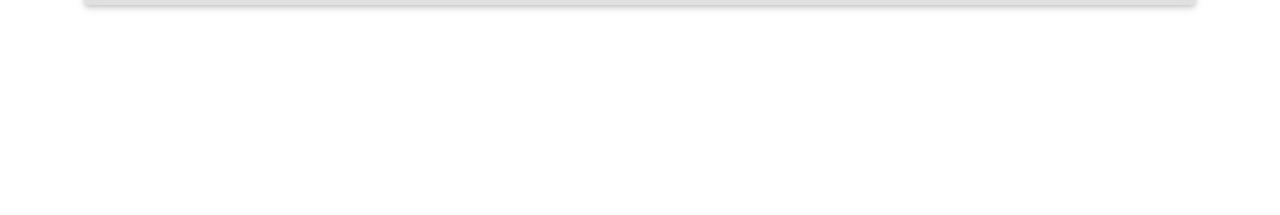
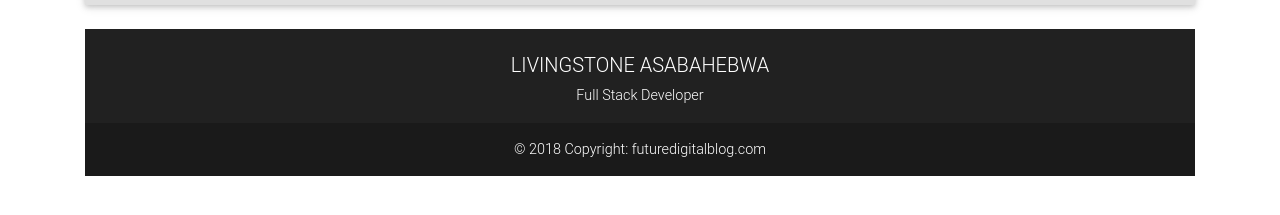
Before and after one commit to ahebwa49/static-srs, a website: page public/index.html in a window 1280 px wide. Shown: the part 51-266 px from the top of the page. Drawn offline with nearby package versions, Linux system fonts and the light colour scheme; a web font is replaced by a local one.

Commit message:
add a footer

```diff
--- a/public/index.html
+++ b/public/index.html
@@ -65,6 +65,24 @@
       <main>
 
       </main>
+      <footer class="page-footer font-small bg-dark pt-4 mt-4">
+
+        <!-- Footer Links -->
+        <div class="container text-center text-white">
+          <!-- Content -->
+          <h5>LIVINGSTONE ASABAHEBWA</h5>
+          <p>Full Stack Developer</p>
+
+        </div>
+
+        <hr class="clearfix w-100 d-md-none pb-3">
+
+        <!-- Copyright -->
+        <div class="footer-copyright text-center text-white py-3">© 2018 Copyright:
+          <a href="https://futuredigitalblog.com">futuredigitalblog.com</a>
+        </div>
+        <!-- Copyright -->
+      </footer>
 
 
 
```
